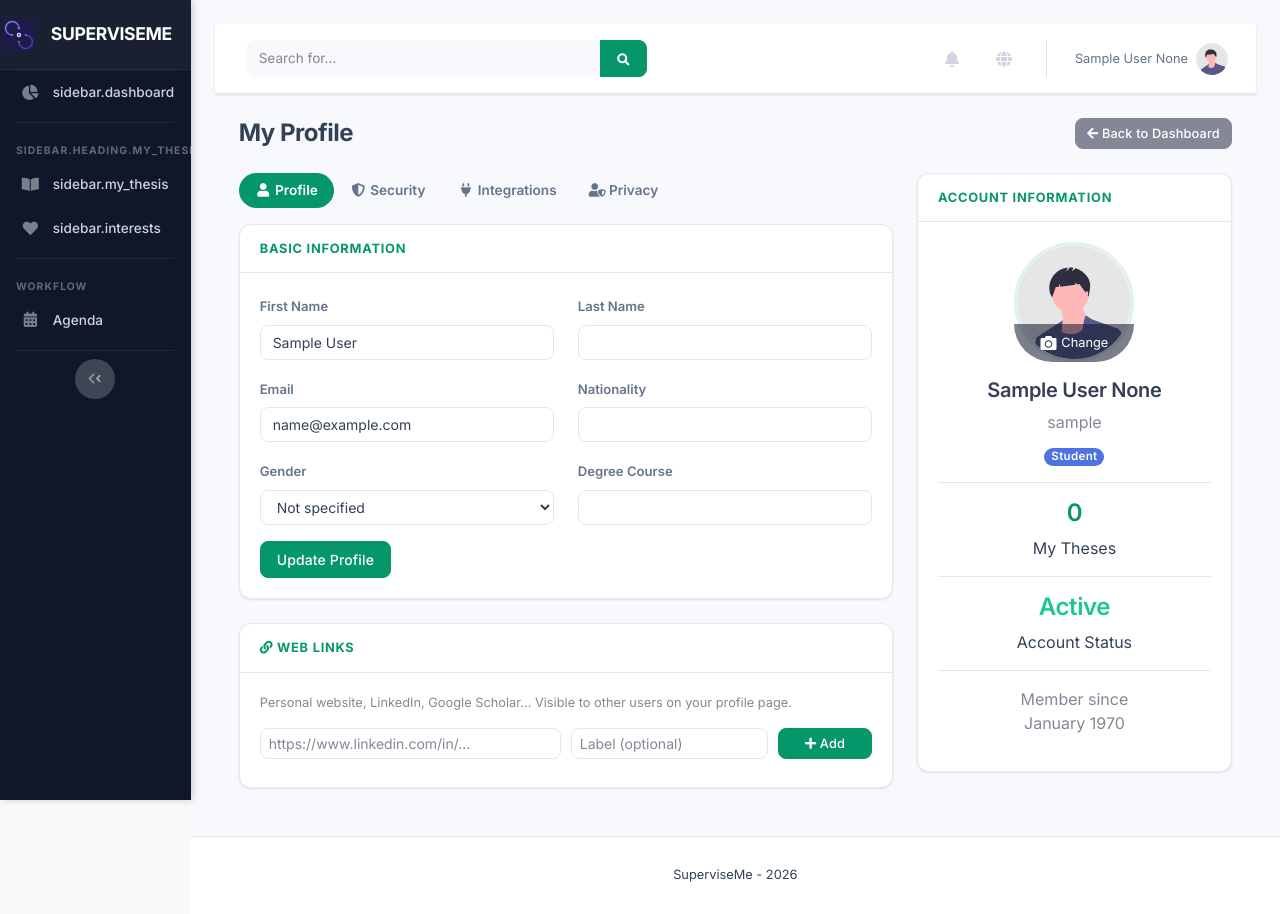
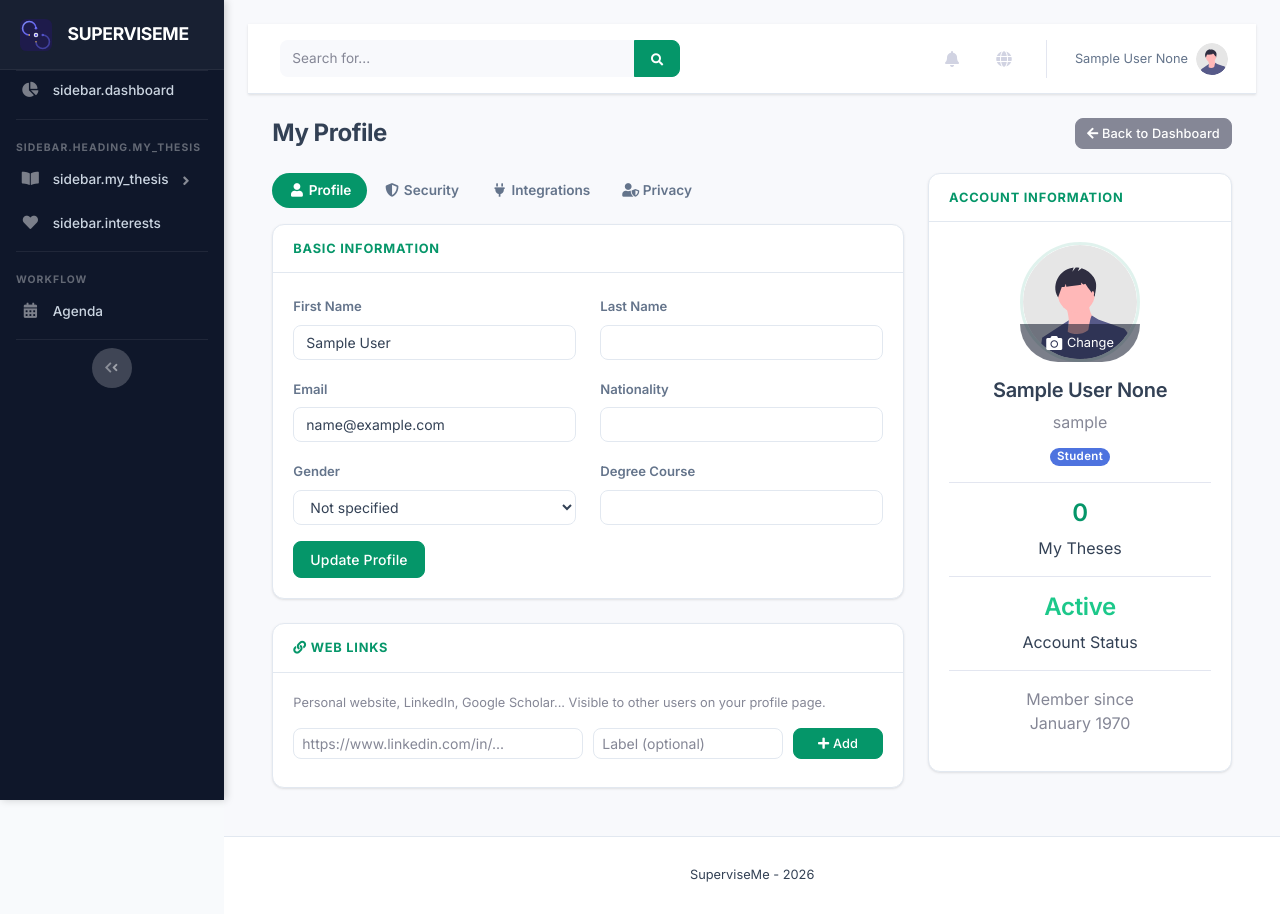
Before and after one commit to GiulioRossetti/SuperviseMe, a Flask app: page /profile in a window 1280 px wide. Run offline with Flask 3, Linux system fonts and the light colour scheme; the visitor is signed in with stand-in values (Sample User, id 1); data that the repository does not hold is empty; parts of the project's set-up code (start-up, migrations or seed data) failed here and were passed over; some libraries are stand-ins or nearby versions.

Commit message:
Sidebar: wider and wrapping labels so Italian texts are not cut
Co-Authored-By: Claude Sonnet 5.5 <noreply@anthropic.com>
Claude-Session: https://claude.ai/code/session_01DWbEUEvr8bP4m1BWoojmse

```diff
--- a/superviseme/static/assets/css/superviseme.css
+++ b/superviseme/static/assets/css/superviseme.css
@@ -1036,3 +1036,13 @@ a.doc-item:hover { border-color: var(--sm-primary); color: inherit; }
 .has-open .wl-card:not(.is-open) { opacity: .55; }
 .has-open .wl-card:not(.is-open):hover, .has-open .wl-card:not(.is-open):focus-within { opacity: 1; }
 #wlSection .sv-slot, #usSection .sv-slot { align-self: start; }
+
+/* Sidebar: wider on desktop and wrapping labels, so longer (e.g. Italian) texts are never cut */
+@media (min-width: 768px) {
+  .sidebar:not(.toggled) { width: 17rem !important; }
+}
+.sidebar .nav-item .nav-link span { white-space: normal; line-height: 1.25; min-width: 0; overflow-wrap: anywhere; }
+.sidebar .nav-item .nav-link { align-items: flex-start; }
+.sidebar .nav-item .nav-link i.fa-angle-down,
+.sidebar .nav-item .nav-link i.fa-angle-up { margin-left: auto; }
+.sidebar .nav-item .collapse-inner .collapse-item { overflow-wrap: anywhere; }
```
